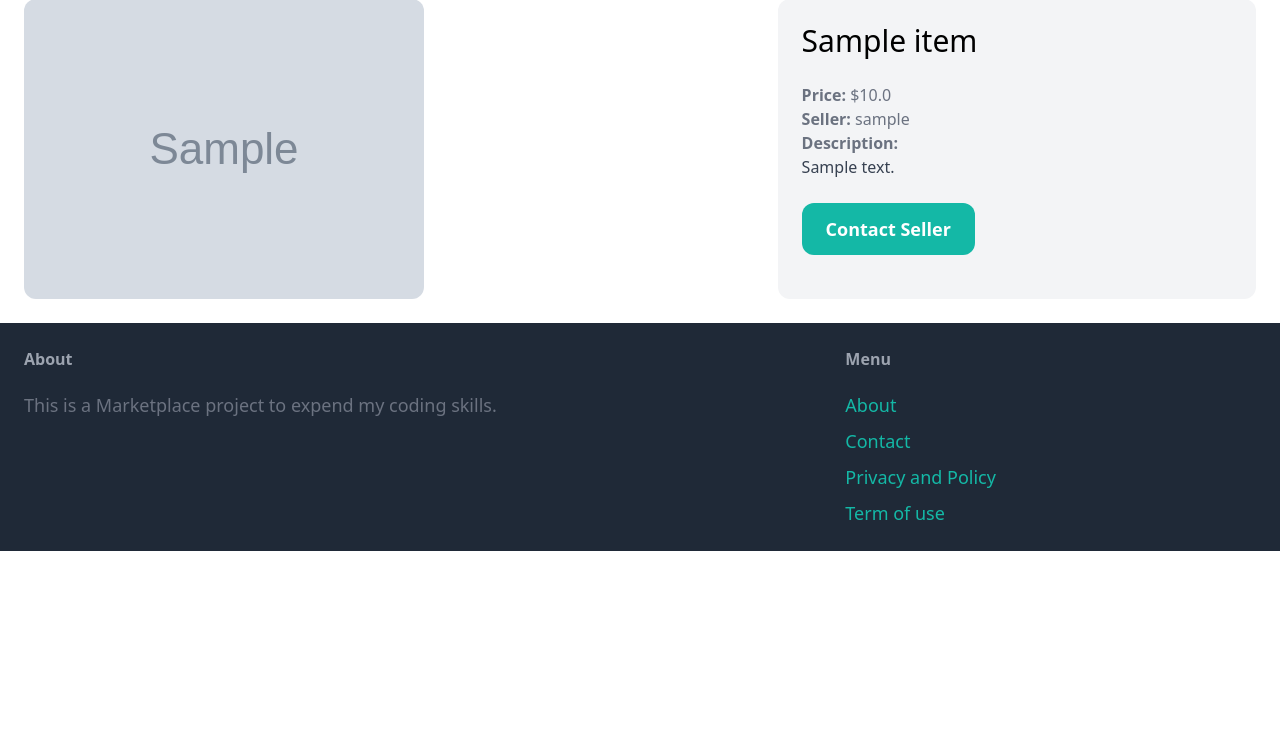
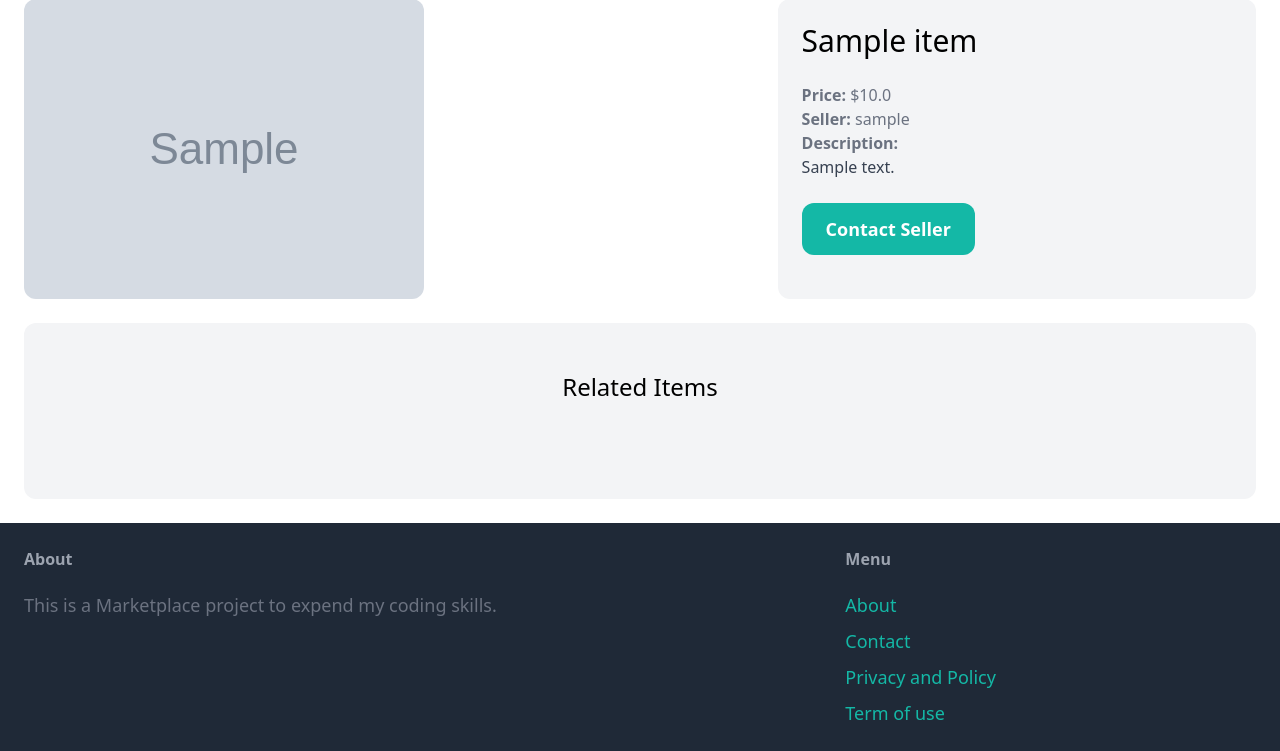
Before and after one commit to ozysouza/marketplace-django-py, a Django app: page /items/1/ in a window 1280 px wide. Shown: the part 102-853 px from the top of the page. Before the commit the page ends 653 px from the top, so only its background shows below. Run offline with Django 5.2, Linux system fonts and the light colour scheme; tables that the repository leaves empty hold one stand-in row (values such as "Sample post"); grey boxes marked "Sample" are stand-in pictures; some libraries are stand-ins or nearby versions.

Commit message:
Also display related items when in product details

```diff
--- a/marketplace/item/templates/item/detail.html
+++ b/marketplace/item/templates/item/detail.html
@@ -25,4 +25,26 @@
         </a>
     </div>
 </div>
+
+<div class="mt-6 px-6 py-12 bg-gray-100 rounded-xl">
+    <h2 class="mb-12 text-2xl text-center">Related Items</h2>
+
+    <div class="grid grid-cols-3 gap-3">
+        {% for item in related_items %}
+            <div>
+                <a href="{% url 'item:detail' item.id %}">
+                    <div>
+                        <img src="{{ item.image.url }}" class="rounded-t-xl">
+                    </div>
+
+                    <div class="p-6 bg-white rounded-b-xl">
+                        <h2 class="text-2xl">{{ item.name }}</h2>
+                        <p class="text-gray-500">Price: ${{ item.price }}</p>
+                    </div>
+                </a>
+            </div>
+        {% endfor %}
+    </div>
+</div>
+
 {% endblock %}
--- a/marketplace/item/views.py
+++ b/marketplace/item/views.py
@@ -4,7 +4,10 @@
 
 def detail(request, pk):
     item = get_object_or_404(Item, pk=pk)
+    related_items = Item.objects.filter(
+        category=item.category, is_sold=False).exclude(pk=pk)[0:3]
 
     return render(request, 'item/detail.html', {
-        'item': item
+        'item': item,
+        'related_items': related_items
     })
```
